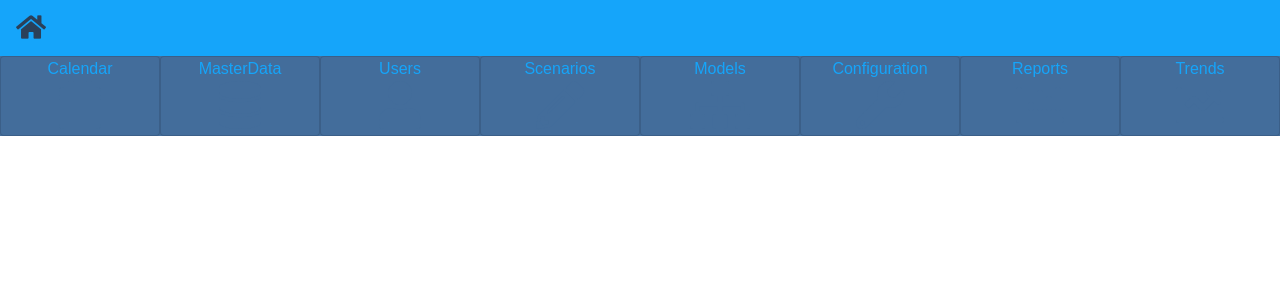
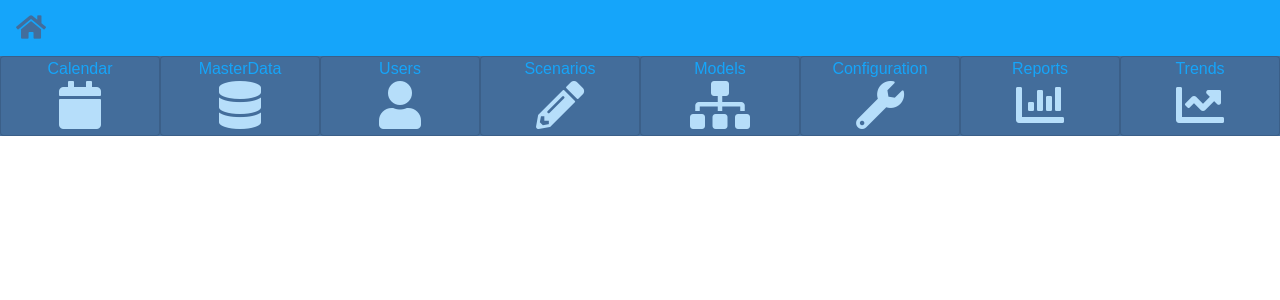
Before and after one commit to bluehenry/React.Demo, a React (Create React App) app: page / in a window 1280 px wide. Shown: the top 300 px of the page. Built offline with nearby package versions, Linux system fonts and the light colour scheme.

Commit message:
remove local font awesome and tweak menu color.

```diff
--- a/src/header/header.css
+++ b/src/header/header.css
@@ -1,4 +1,4 @@
 .navbar-blue-theme {
     background-color: #15A5FA;
-    color: #2B4059;
+    color: #436D9B;
   }
--- a/src/menu/menu.css
+++ b/src/menu/menu.css
@@ -16,5 +16,5 @@
 }
 
 .card-icon {
-  color: #436D9B;
+  color: #B6DEFA;
 }
--- a/src/menu/menu.js
+++ b/src/menu/menu.js
@@ -1,6 +1,7 @@
 import React, { Component } from 'react';
 import './menu.css';
 import MenuCard from './menu-card';
+
 
 class Menu extends Component {
     render() {
```
Also changed, not shown: package.json (line endings or trailing spaces).
